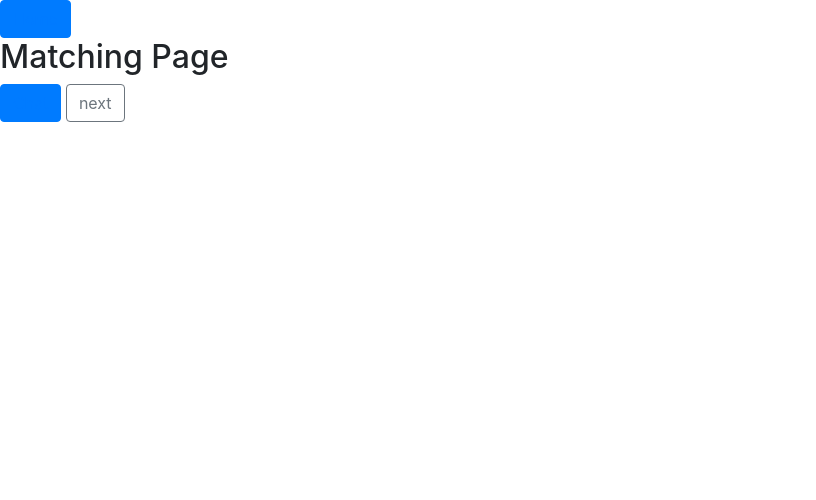
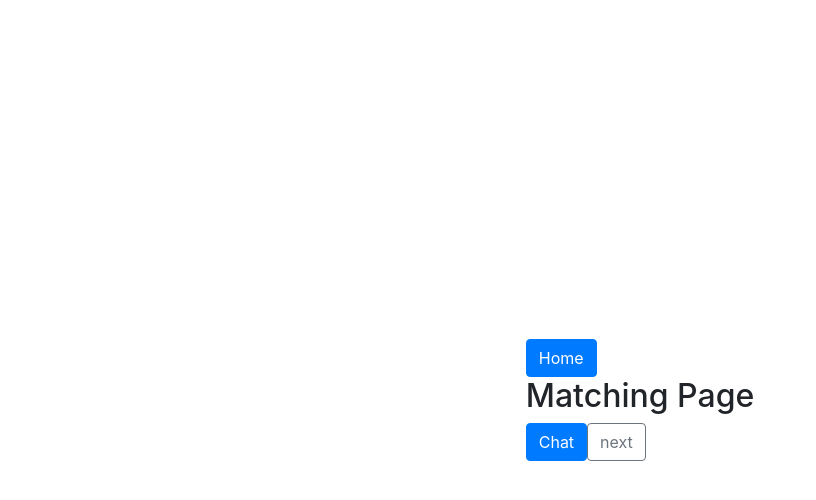
Before and after one commit to dchung21/clique, a React (Create React App) app in the folder client/: page /match in a window 1280 px wide. Shown: the top 500 px of the page, without its empty margins (0-816 px from the left). Built offline with nearby package versions, Linux system fonts and the light colour scheme; no server answers; the HTML template or start-up script is replaced by a standard one.

Commit message:
UI for Match Page

```diff
--- a/client/src/pages/Match.js
+++ b/client/src/pages/Match.js
@@ -6,18 +6,18 @@ import Container from 'react-bootstrap/Container'
 export default function Match() {
 
 	return (
-        //<Container className="d-flex justify-content-center align-items-center min-vh-100">
+        <Container className="d-flex justify-content-center align-items-center min-vh-100">
             <div>
-                <Button variant = "primary">
-                    <Link to='/home'>Home</Link>
-                </Button>{' '}
+                <Link to='/home'>
+                    <Button variant = "primary">Home</Button>
+                </Link>
                 <h2>Matching Page</h2>
-                <Button variant = "primary">
-                    <Link to='/chat'>Chat</Link>
-                </Button>{' '}
+                <Link to='/chat'>
+                    <Button variant = "primary">Chat</Button>
+                </Link>
                 <Button variant = "outline-secondary">next</Button>{' '}
             </div>
-        //</Container>
+        </Container>
 	)
 
 
```
